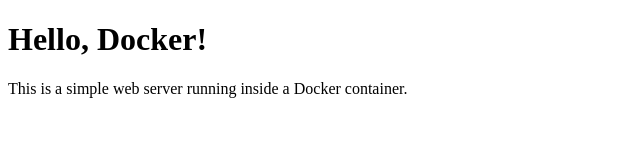
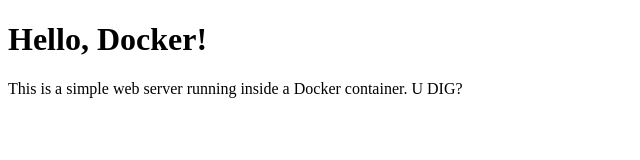
Before and after one commit to Kazaraal/mine, a plain HTML site: page docker/webserver/nginx_webserver/index.html in a window 1280 px wide. Shown: the full height of the page, 0-640 px from the left. Drawn offline with Linux system fonts and the light colour scheme.

Commit message:
Update index.html
TESTING JENKINS WEBHOOK

```diff
--- a/docker/webserver/nginx_webserver/index.html
+++ b/docker/webserver/nginx_webserver/index.html
@@ -7,6 +7,6 @@
 </head>
 <body>
     <h1>Hello, Docker!</h1>
-    <p>This is a simple web server running inside a Docker container.</p>
+    <p>This is a simple web server running inside a Docker container. U DIG?</p>
 </body>
 </html>
```
